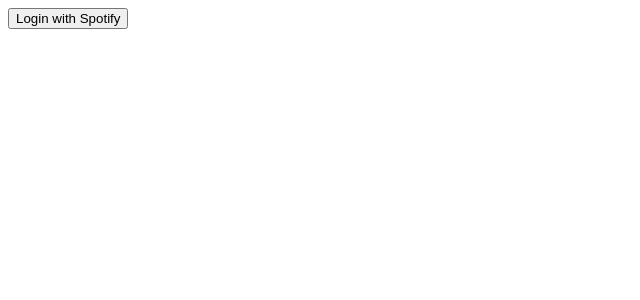
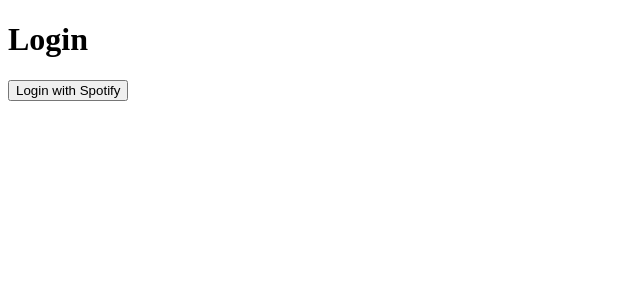
Before and after one commit to thesolarmonk/vibe-client, a Vue app: page / in a window 1280 px wide. Shown: the top 300 px of the page, without its empty margins (0-640 px from the left). Built offline with nearby package versions, Linux system fonts and the light colour scheme.

Commit message:
[SPOTIFY]: Update Spotify Web API Login permissions

```diff
--- a/src/views/Login.vue
+++ b/src/views/Login.vue
@@ -1,5 +1,6 @@
 <template>
   <div>
+    <h1>Login</h1>
     <button id="login with spotify" @click="login()">Login with Spotify</button>
   </div>
 </template>
@@ -11,7 +12,7 @@
   data() {
     return {
       spotifyAuthUrl:
-        "https://accounts.spotify.com/authorize?client_id=5ae1d35a487842fcbef9cb7f164ec3fb&response_type=token&redirect_uri=http%3A%2F%2F127.0.0.1%3A8080%2Ffeed&scope=streaming%20user-read-email%20user-read-private"
+        "https://accounts.spotify.com/authorize?client_id=5ae1d35a487842fcbef9cb7f164ec3fb&response_type=token&redirect_uri=http%3A%2F%2F127.0.0.1%3A8080%2Ffeed&scope=streaming%20%20user-read-email%20user-read-private%20user-read-recently-played%20user-modify-playback-state%20user-read-playback-state%20playlist-modify-private"
     };
   },
   methods: {
@@ -20,7 +21,6 @@
         method: "GET"
       }).then(response => {
         window.location.href = response.url;
-        // console.log("test");
       });
     }
   }
```
